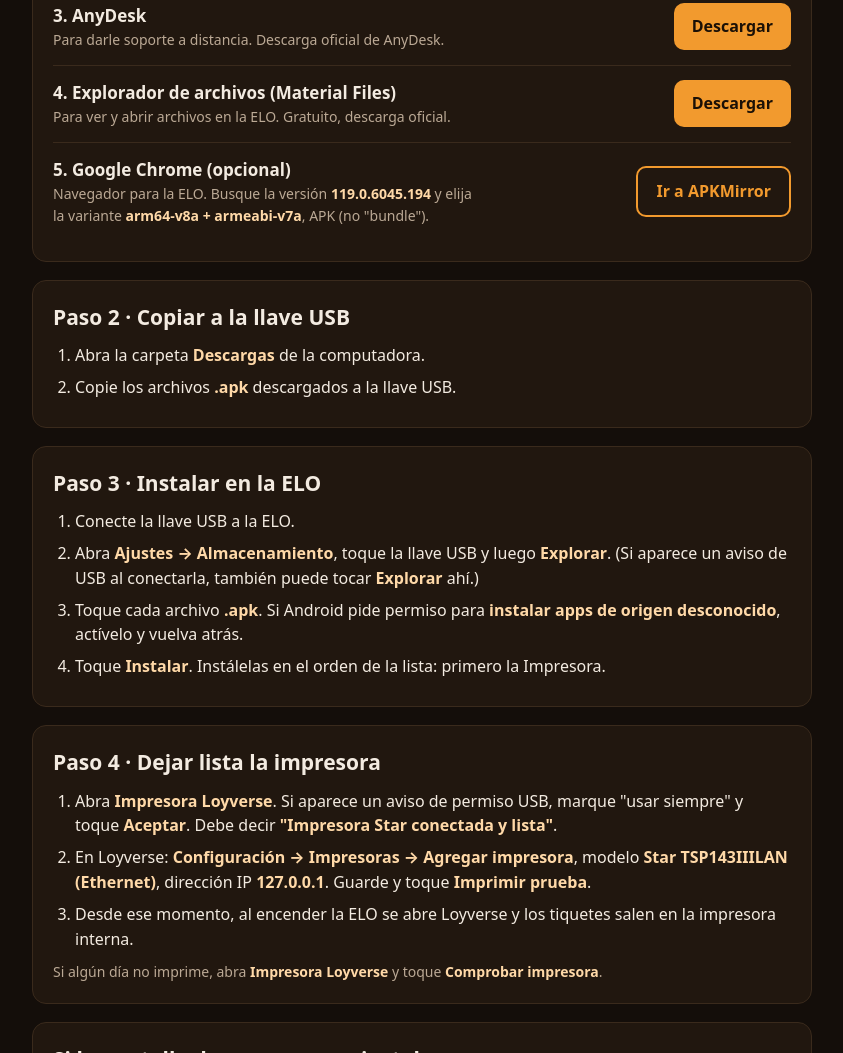
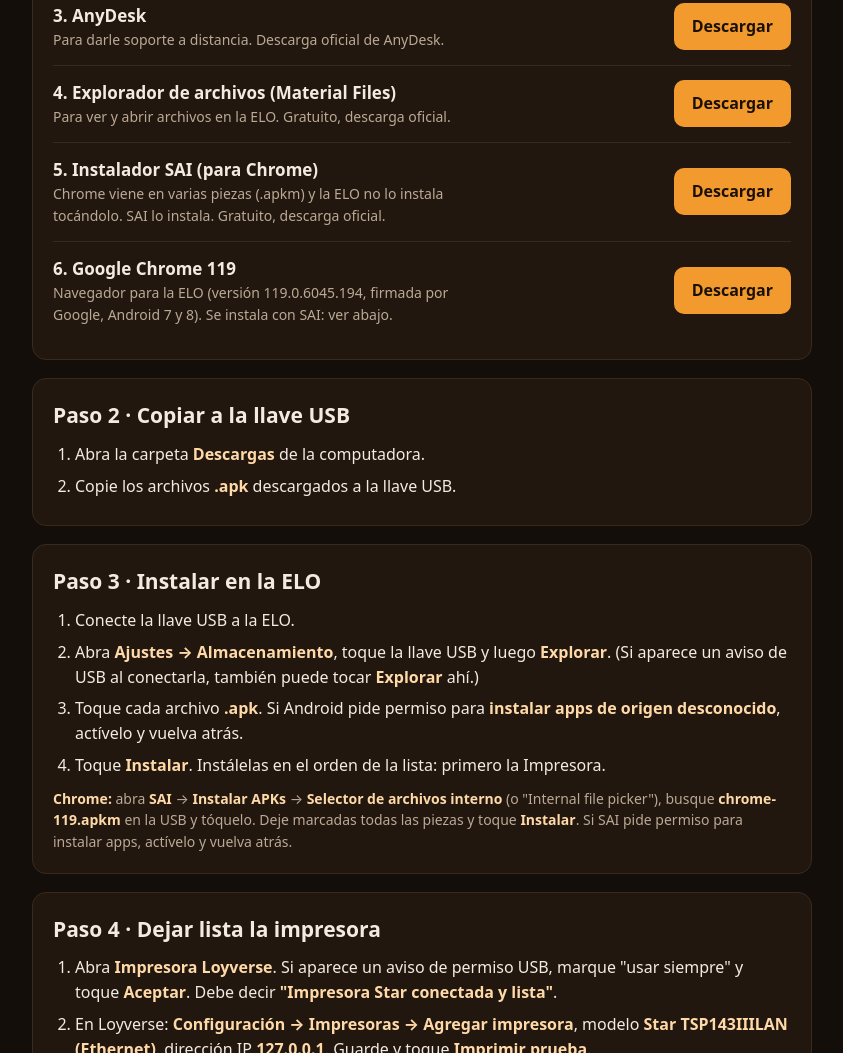
Before and after one commit to kacheablecr-jpg/the-house-elo, a plain HTML site: page index.html in a window 1280 px wide. Shown: the part 756-1809 px from the top of the page, without its empty margins (218-1061 px from the left). Drawn offline with Linux system fonts and the light colour scheme.

Commit message:
Página de descarga de las apps de la ELO de The House

```diff
--- a/index.html
+++ b/index.html
@@ -56,8 +56,12 @@
       <a class="boton" href="https://github.com/zhanghai/MaterialFiles/releases/download/v1.7.5/app-release-universal.apk">Descargar</a>
     </div>
     <div class="app">
-      <div><h3>5. Google Chrome (opcional)</h3><p>Navegador para la ELO. Busque la versión <b>119.0.6045.194</b> y elija la variante <b>arm64-v8a + armeabi-v7a</b>, APK (no "bundle").</p></div>
-      <a class="boton opcional" href="https://www.apkmirror.com/?post_type=app_release&amp;searchtype=apk&amp;s=chrome+119.0.6045.194" target="_blank" rel="noopener">Ir a APKMirror</a>
+      <div><h3>5. Instalador SAI (para Chrome)</h3><p>Chrome viene en varias piezas (.apkm) y la ELO no lo instala tocándolo. SAI lo instala. Gratuito, descarga oficial.</p></div>
+      <a class="boton" href="https://github.com/Aefyr/SAI/releases/download/4.5/SAI-4.5.apk">Descargar</a>
+    </div>
+    <div class="app">
+      <div><h3>6. Google Chrome 119</h3><p>Navegador para la ELO (versión 119.0.6045.194, firmada por Google, Android 7 y 8). Se instala con SAI: ver abajo.</p></div>
+      <a class="boton" href="chrome-119.apkm">Descargar</a>
     </div>
   </section>
 
@@ -77,6 +81,7 @@
       <li>Toque cada archivo <b>.apk</b>. Si Android pide permiso para <b>instalar apps de origen desconocido</b>, actívelo y vuelva atrás.</li>
       <li>Toque <b>Instalar</b>. Instálelas en el orden de la lista: primero la Impresora.</li>
     </ol>
+    <p class="nota"><b>Chrome:</b> abra <b>SAI</b> → <b>Instalar APKs</b> → <b>Selector de archivos interno</b> (o "Internal file picker"), busque <b>chrome-119.apkm</b> en la USB y tóquelo. Deje marcadas todas las piezas y toque <b>Instalar</b>. Si SAI pide permiso para instalar apps, actívelo y vuelva atrás.</p>
   </section>
 
   <section class="card">
```
Also changed, not shown: 1 other file.
